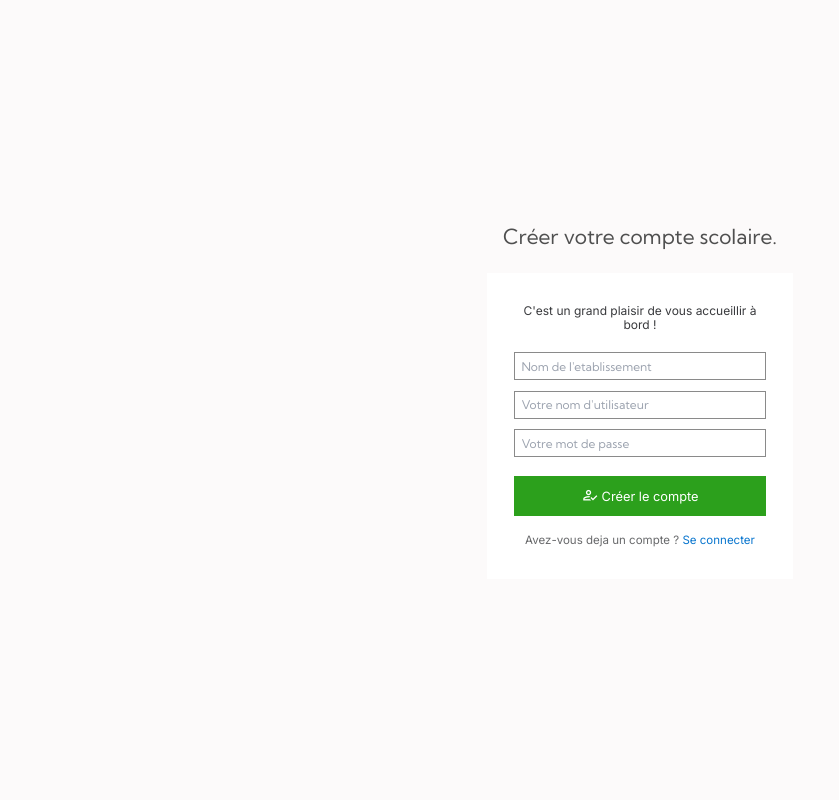
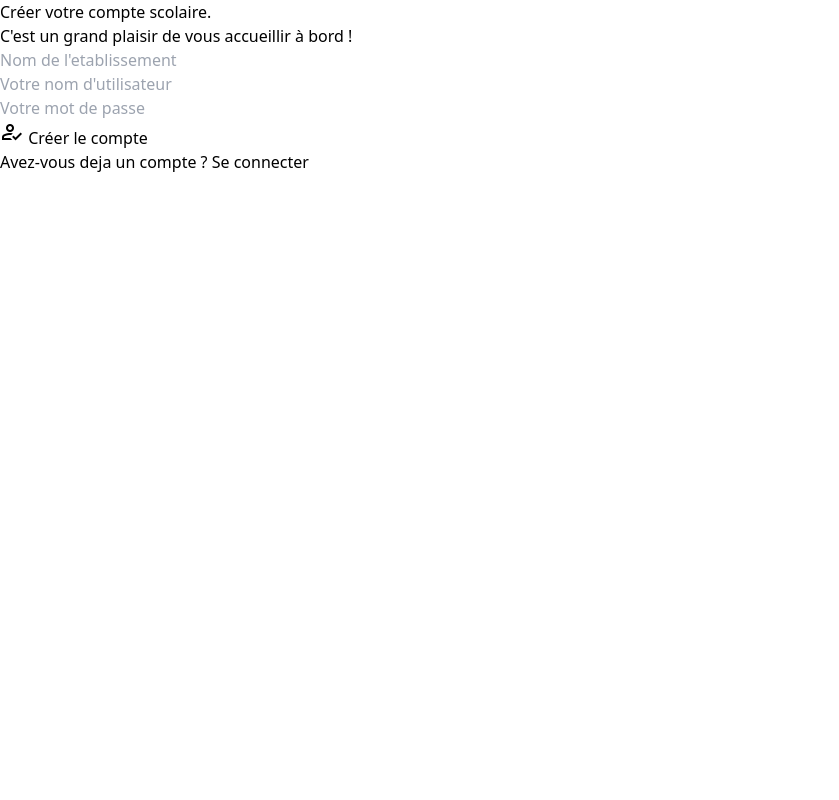
Before and after one commit to ouambo-takouam/school-project, a Django app: page /school/create in a window 1280 px wide. Shown: the whole page, without its empty margins (0-839 px from the left). Run offline with Django 5.2, Linux system fonts and the light colour scheme; some libraries are stand-ins or nearby versions.

Commit message:
all static files removed

```diff
--- a/school/static/school/css/styles.css
+++ /dev/null
@@ -1 +0,0 @@
-@import url("../../../../static/styles.css");
--- a/school/templates/school/school_create.html
+++ b/school/templates/school/school_create.html
@@ -1,19 +1,18 @@
-{% extends "users/base.html" %}
-
-{% block content %}
+{% extends "base.html" %} {% block content %}
 <main>
-    <h1 class="section-title">Créer votre compte scolaire.</h1>
-    <div class="form-wrapper">
+  <h1>Créer votre compte scolaire.</h1>
+  <div>
     <h2>C'est un grand plaisir de vous accueillir à bord !</h2>
     <form method="post">
-            {% csrf_token %}
-            {{form}}
-            <button type="submit" class="submit-btn">
+      {% csrf_token %} {{form}}
+      <button type="submit">
         <span class="material-symbols-outlined">how_to_reg</span>
         <span>Créer le compte</span>
       </button>
     </form>
-        <p>Avez-vous deja un compte ? <a href="{% url 'login' %}">Se connecter</a></p>
+    <p>
+      Avez-vous deja un compte ? <a href="{% url 'login' %}">Se connecter</a>
+    </p>
   </div>
 </main>
 {% endblock %}
--- a/static/styles.css
+++ /dev/null
@@ -1,55 +0,0 @@
-@import url("https://fonts.googleapis.com/css2?family=Inter:wght@100;200;300;400;500;600;700;800;900&family=Kumbh+Sans:wght@100;200;300;400;500;600;700;800;900&display=swap");
-
-:root {
-  --clr-white: #ffffff;
-  --clr-grey-5: #fcfafa;
-  --clr-grey-10: #f1f1f1;
-  --clr-grey-25: #dcdcdc;
-  --clr-grey-50: #c4c4c4;
-  --clr-grey-100: #a7a7a7;
-  --clr-grey-200: #8a8a8a;
-  --clr-grey-300: #6c6c6c;
-  --clr-grey-400: #4f4f4f;
-  --clr-grey-500: #424242;
-  --clr-grey-600: #353535;
-  --clr-grey-700: #282828;
-  --clr-grey-800: #1a1a1a;
-  --clr-grey-900: #101010;
-
-  --clr-green-01: #2ca01c;
-  --clr-green-04: #19860b;
-
-  --font-family-default: "Inter", sans-serif;
-  --font-family-kumbh: "Kumbh Sans", sans-serif;
-
-  --fs-400: 1.125rem;
-}
-
-*,
-*::before,
-*::after {
-  box-sizing: border-box;
-}
-
-* {
-  margin: 0;
-  padding: 0;
-  font: inherit;
-}
-
-a,
-div {
-  outline: 0;
-}
-
-img,
-svg {
-  display: block;
-  max-width: 100%;
-}
-
-body {
-  height: 100%;
-  font-family: var(--font-family-default);
-  font-size: var(--fs-400);
-}
--- a/users/static/users/css/styles.css
+++ /dev/null
@@ -1,140 +0,0 @@
-@import url("../../../../static/styles.css");
-
-body {
-  min-height: 100vh;
-  display: grid;
-  place-items: center;
-  background-color: var(--clr-grey-5);
-}
-
-.main {
-  display: grid;
-}
-
-/*--- login styles ---*/
-.section-title {
-  color: var(--clr-grey-400);
-  font-size: 1.3rem;
-  font-family: var(--font-family-kumbh);
-  font-weight: var(--fw-medium);
-  line-height: 1.5em;
-  margin-bottom: 1em;
-  text-align: center;
-}
-
-.form-wrapper {
-  background-color: var(--clr-white);
-  justify-self: center;
-  padding: 1.7em 1.5em;
-  max-width: 17em;
-}
-
-.form-wrapper h2 {
-  font-size: 0.75rem;
-  font-weight: var(--fw-regular);
-  color: rgb(57, 58, 61);
-  line-height: 1.2em;
-  text-align: center;
-}
-
-.form-wrapper p {
-  font-size: 0.72rem;
-  font-weight: var(--fw-regular);
-  color: rgb(104, 105, 107);
-  line-height: 1.2em;
-  text-align: center;
-}
-
-.form-wrapper a {
-  color: #0875ce;
-  text-decoration: none;
-}
-
-.form-wrapper a:hover {
-  text-decoration: underline;
-}
-
-.form-wrapper form {
-  margin: 1em 0;
-}
-
-.form-wrapper input,
-.form-wrapper button {
-  width: 100%;
-}
-
-.form-wrapper input {
-  padding: 0.12em 0.5em;
-  border: 1px solid var(--clr-grey-200);
-  font-weight: var(--fw-regular);
-  line-height: 1.8em;
-  font-size: 0.8rem;
-  margin-bottom: 0.7em;
-  color: var(--clr-grey-700);
-  transition: border 0.15s ease-in-out, box-shadow 0.15s ease-in-out;
-}
-
-.form-wrapper input:hover,
-.form-wrapper input:focus {
-  border-color: var(--clr-green-01);
-  box-shadow: 0 0 5px rgba(44, 160, 28, 0.5);
-  outline: none;
-}
-
-.form-wrapper input:focus {
-  outline: none;
-}
-
-.form-wrapper input::-webkit-input-placeholder {
-  font-size: 0.75rem;
-  font-weight: var(--fw-regular);
-  font-family: var(--font-family-kumbh);
-}
-
-:-moz-placeholder {
-  /* For Firefox */
-  font-size: 0.875rem;
-  font-weight: var(--fw-regular);
-  font-family: var(--font-family-kumbh);
-}
-
-::-moz-placeholder {
-  /* For Firefox */
-  font-size: 0.875rem;
-  font-weight: var(--fw-regular);
-  font-family: var(--font-family-kumbh);
-}
-
-:-ms-input-placeholder {
-  /* For Microsoft Edge */
-  font-size: 0.875rem;
-  font-weight: var(--fw-regular);
-  font-family: var(--font-family-kumbh);
-}
-
-.form-wrapper button {
-  cursor: pointer;
-}
-
-.submit-btn {
-  display: flex;
-  align-items: center;
-  justify-content: center;
-  gap: 0.2em;
-  padding: 0.8em;
-  font-size: 0.8rem;
-  font-weight: 400;
-  margin-top: 10px;
-  border: none;
-  background: var(--clr-green-01);
-  color: white;
-  transition: background 0.15s ease-in-out;
-}
-
-.submit-btn:hover {
-  background: var(--clr-green-04);
-}
-
-.material-symbols-outlined {
-  font-size: 1.1rem;
-}
--- a/users/templates/users/base.html
+++ /dev/null
@@ -1,7 +0,0 @@
-{% extends "base.html" %}
-
-{% load static %}
-
-{% block styles %}
-<link rel="stylesheet" href="{% static '/users/css/styles.css/' %}" />
-{% endblock %}
```
Also changed, not shown: school/templates/school/base.html (+4 -15 lines), users/templates/users/login.html (+9 -9 lines), school/static/school/images/logo.png (deleted). Lines whose indentation alone changed are shown as unchanged.
